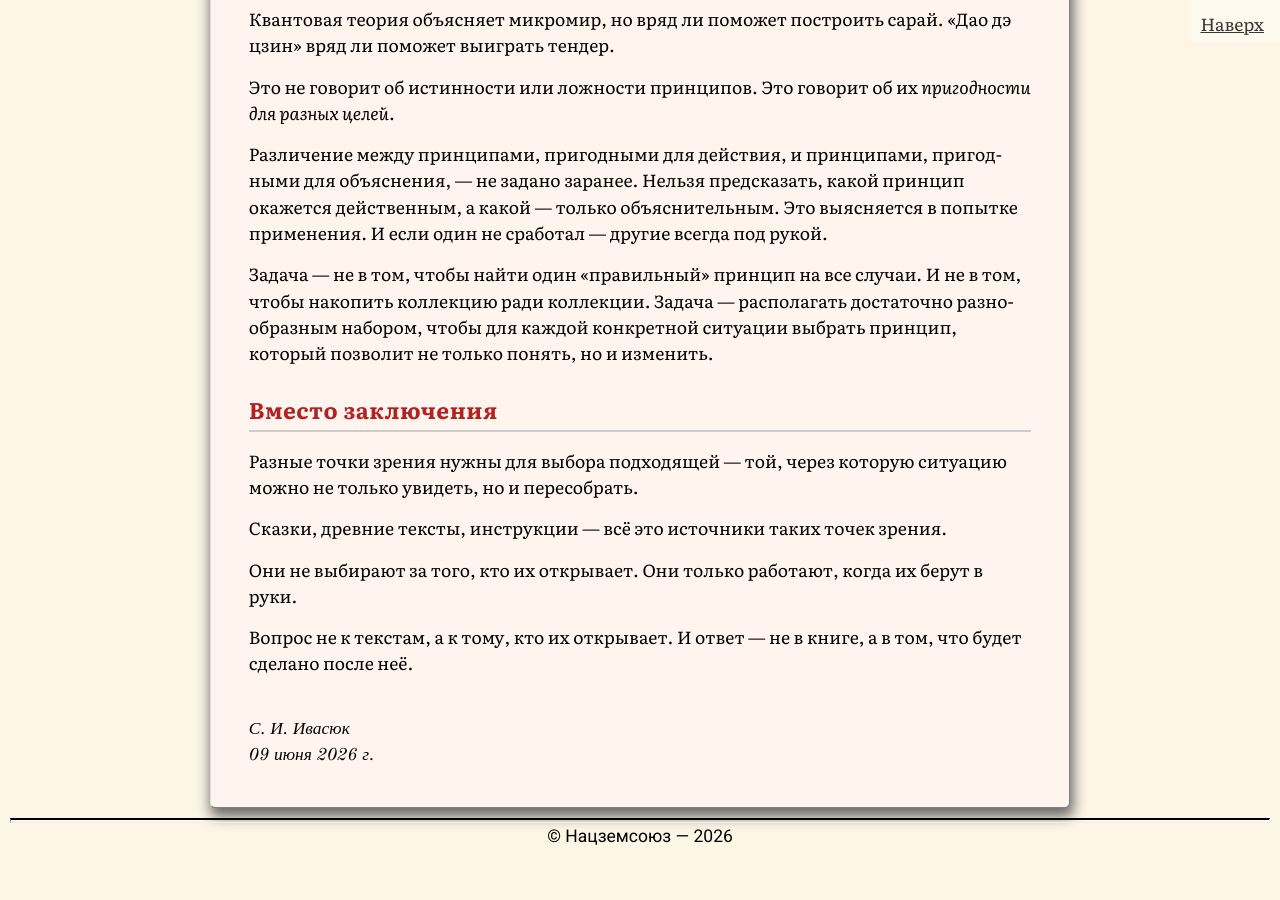
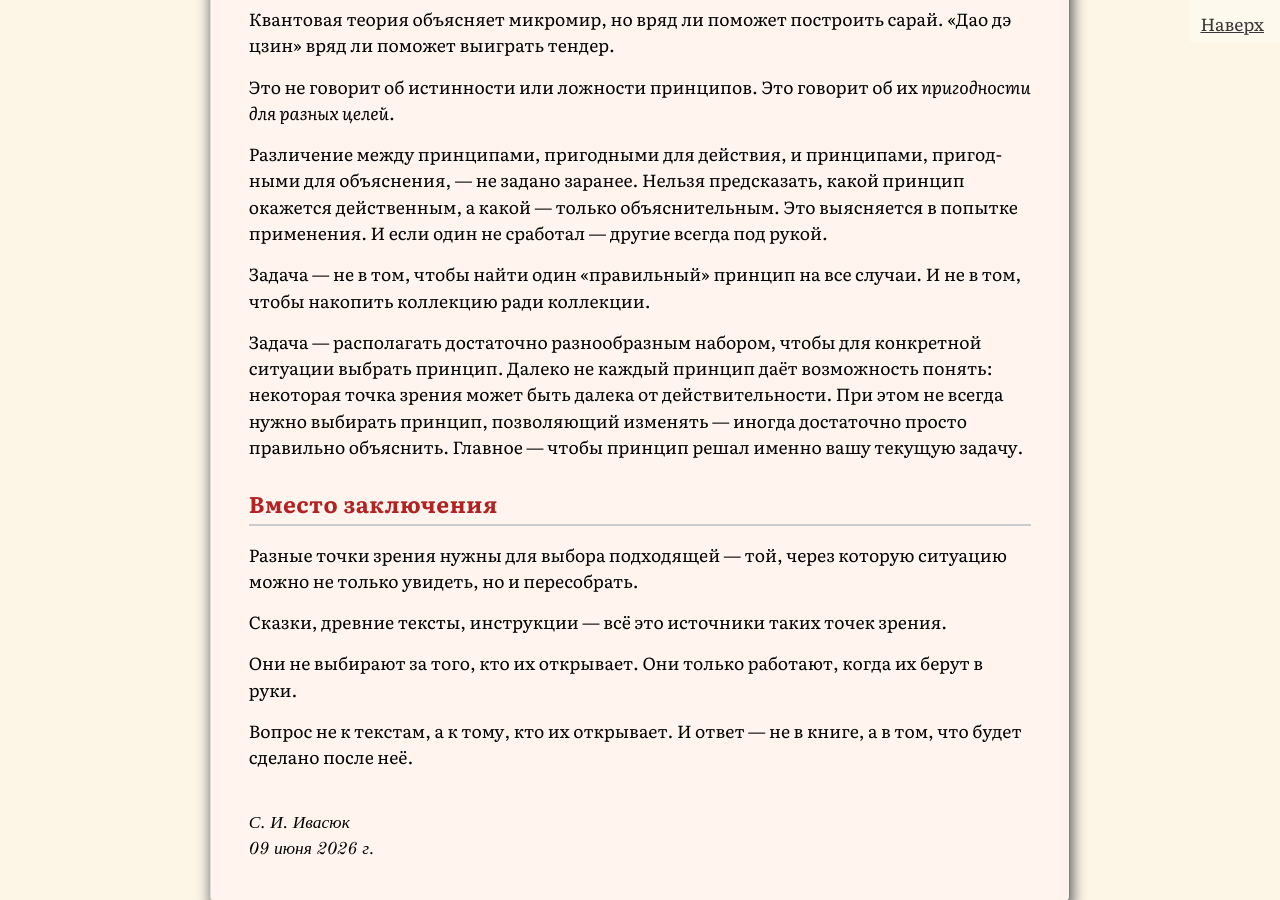
Before and after one commit to SergSi/land-use-art, a Jekyll site: the page built from _posts/2026-06-09-skaz.md, in a window 1280 px wide and 900 px high, scrolled down 5395 px. Built offline with Jekyll 4.4.1, drawn with Linux system fonts in a browser that asks for light colours; some web fonts are replaced; before the commit the page ends 6255 px from its top, so only the background shows below that.

Commit message:
Update 2026-06-09-skaz.md

```diff
--- a/_posts/2026-06-09-skaz.md
+++ b/_posts/2026-06-09-skaz.md
@@ -134,7 +134,9 @@ class: analitika
 Различение между принципами, пригодными для действия, и принципами, пригодными для объяснения, — не задано заранее. Нельзя предсказать, какой принцип окажется действенным, а какой — только объяснительным. Это выясняется в попытке применения. И если один не сработал — другие всегда под рукой.
 
 Задача — не в том, чтобы найти один «правильный» принцип на все случаи.
-И не в том, чтобы накопить коллекцию ради коллекции.  Задача — располагать достаточно разнообразным набором, чтобы для каждой конкретной ситуации выбрать принцип, который позволит не только понять, но и изменить.
+И не в том, чтобы накопить коллекцию ради коллекции.
+
+Задача — располагать достаточно разнообразным набором, чтобы для конкретной ситуации выбрать принцип. Далеко не каждый принцип даёт возможность понять: некоторая точка зрения может быть далека от действительности. При этом не всегда нужно выбирать принцип, позволяющий изменять — иногда достаточно просто правильно объяснить. Главное — чтобы принцип решал именно вашу текущую задачу.
 
 ## Вместо заключения
 
```
